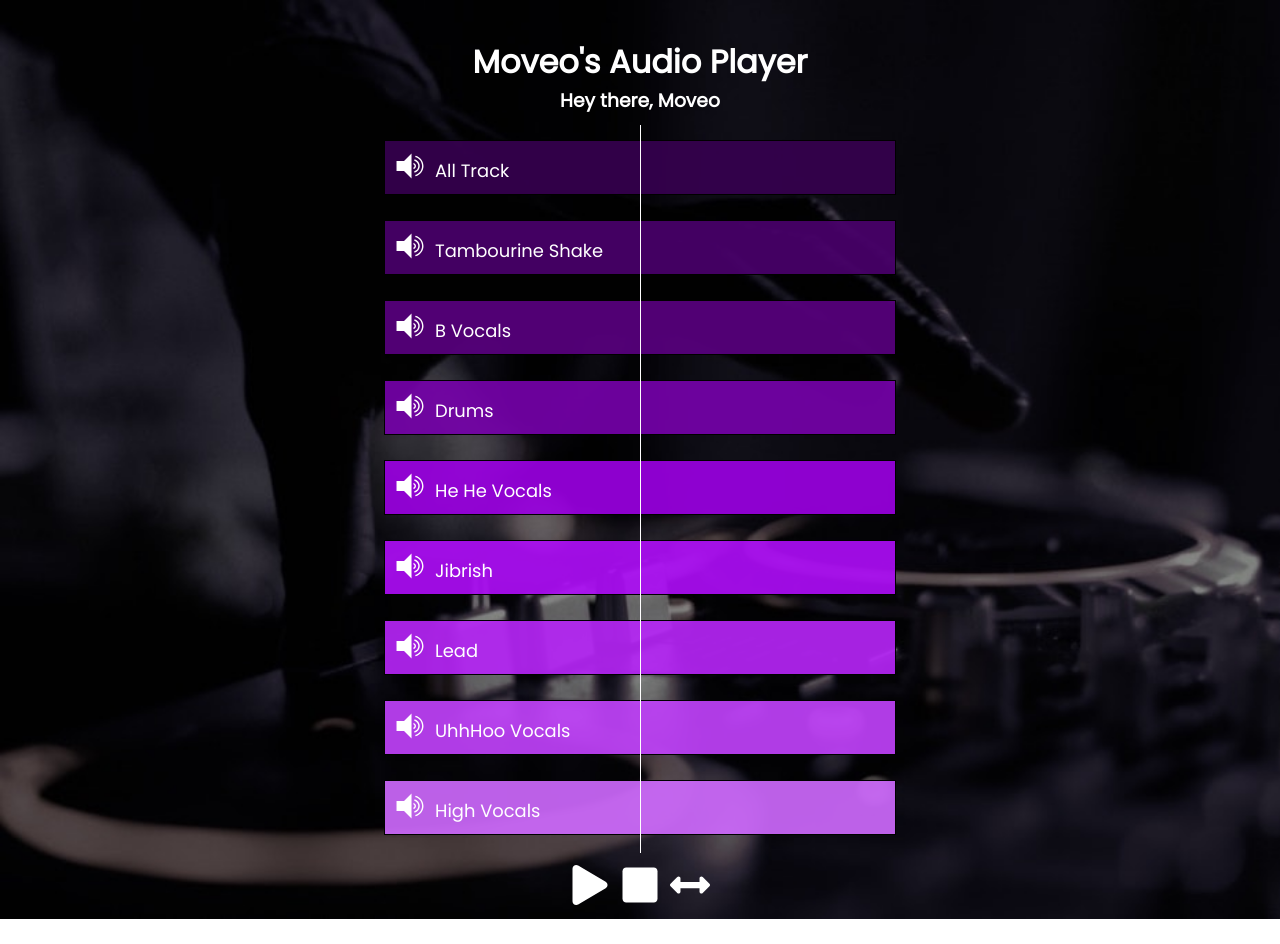
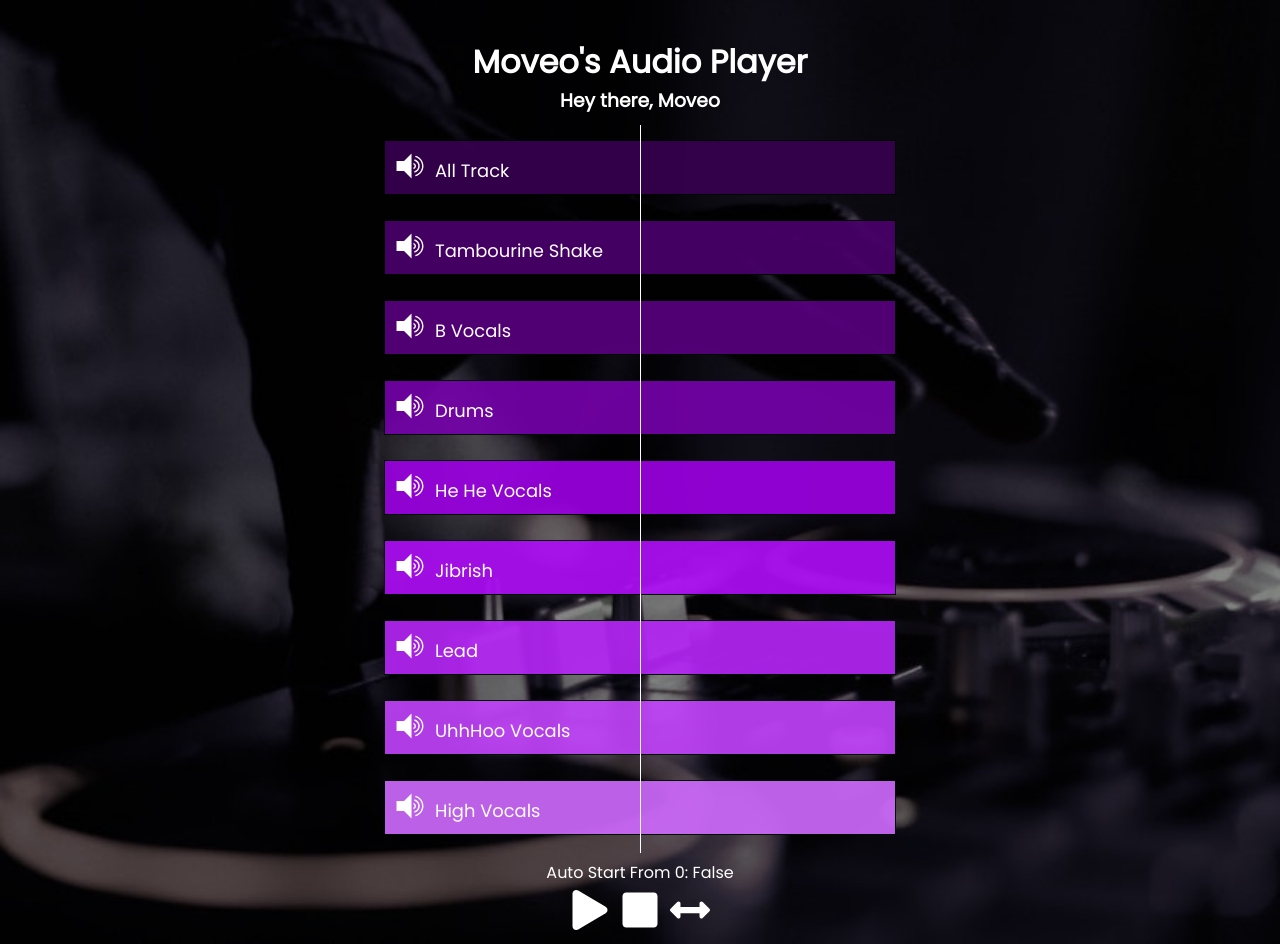
Before and after one commit to benbuaron1/BenLoopProject, a React (Create React App) app: page / in a window 1280 px wide. Before the commit the page ends 919 px from the top, so only its background shows below. Built offline with nearby package versions, Linux system fonts and the light colour scheme.

Commit message:
commit and push for production

```diff
--- a/src/App.js
+++ b/src/App.js
@@ -46,7 +46,7 @@ function App() {
           <br/>
           {/*  Buttons component - get the functions and use them as props and functions */}
           <Buttons togglePlayPause={togglePlayPause} isPlaying={isPlaying} togglePause={toggleStop}
-                   toggleLoop={toggleLoop} isLoop={isLoop}/>
+                   toggleLoop={toggleLoop} stopped={isStopped} isLoop={isLoop}/>
         </>
       </div>
   );
--- a/src/Buttons/Buttons.js
+++ b/src/Buttons/Buttons.js
@@ -7,9 +7,12 @@ import React from "react";
 export default function Buttons(props) {
     return (
         <>
+            <p>Auto Start From 0: {props.stopped?'True':'False'} </p>
             <button className='ButtonPlayer' onClick={props.togglePlayPause}>{props.isPlaying? <FaPause/> : <FaPlay/>}</button>
             <button className='ButtonPlayer' onClick={props.togglePause}><FaStop/></button>
+
             <button className='ButtonPlayer' onClick={props.toggleLoop}>{props.isLoop?<ImLoop/> : <FaArrowsAltH/>}</button><br/>
+
         </>
     )
 }
```
